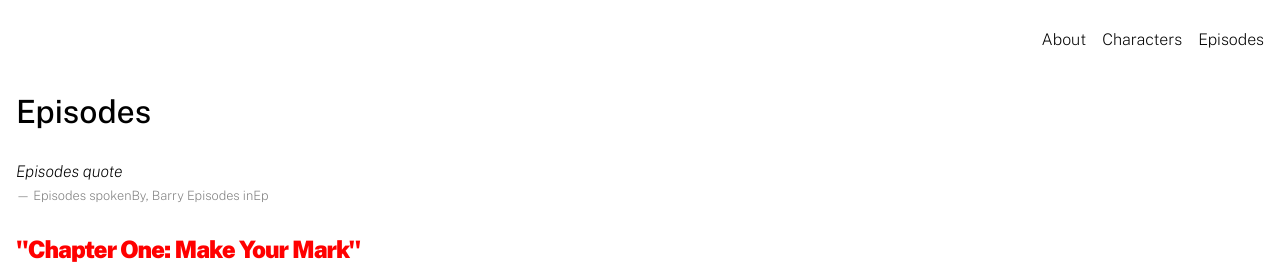
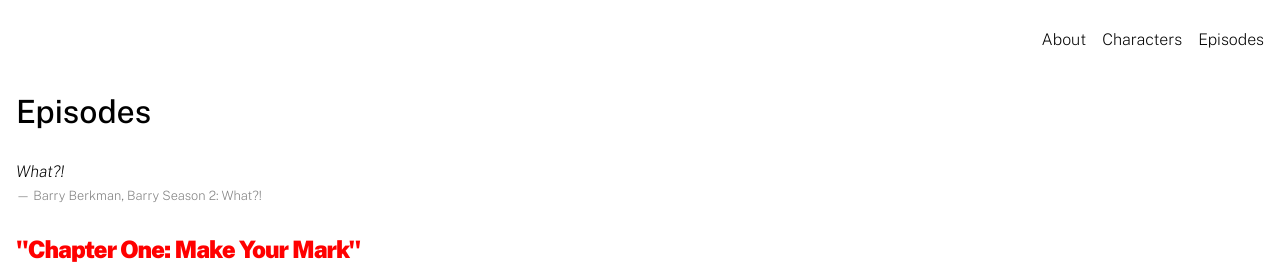
Before and after one commit to conmui/BarryTV, a React (Vite) app: page /episodes in a window 1280 px wide. Shown: the top 264 px of the page. Built offline with nearby package versions, Linux system fonts and the light colour scheme.

Commit message:
Screenshots

```diff
--- a/src/data/characters.json
+++ b/src/data/characters.json
@@ -38,7 +38,7 @@
   {
     "id": 7,
     "name": "Detective Mae Dunn",
-    "description": "Sarah Burns as Detective Mae Dunn (season 3; recurring season 2; guest season 4),[11] a naïve and obtuse investigator who becomes Loach's partner.",
+    "description": "Sarah Burns as Detective Mae Dunn (season 3; recurring season 2; guest season 4), a naïve and obtuse investigator who becomes Loach's partner.",
     "imgSrc": "detective-mae-dunn.png"
   },
   {
--- a/src/pages/Characters.jsx
+++ b/src/pages/Characters.jsx
@@ -19,7 +19,7 @@
   return (
     <main className="Characters">
       <div className="Characters__heading">
-        <Title text={"Characters"} />
+        <Title title={"Characters"} />
         <Quote
           quote={'"Like a good leader, I\'m gonna get us some Ubers."'}
           spokenBy={"NoHo Hank"}
--- a/src/pages/Episodes.jsx
+++ b/src/pages/Episodes.jsx
@@ -1,5 +1,5 @@
 import React from "react";
-import { useState, useEffect } from "react";
+import { useState } from "react";
 import Title from "../components/Title";
 import Quote from "../components/Quote";
 import EpisodeItem from "../components/EpisodeItem";
@@ -15,9 +15,9 @@
       <div className="Episodes__heading">
         <Title title={"Episodes"} />
         <Quote
-          quote={"Episodes quote"}
-          spokenBy={"Episodes spokenBy"}
-          inEp={"Episodes inEp"}
+          quote={"What?!"}
+          spokenBy={"Barry Berkman"}
+          inEp={"Season 2: What?!"}
         />
       </div>
       <section className="Episodes__content">
```
Also changed, not shown: screenshots.png (added).
